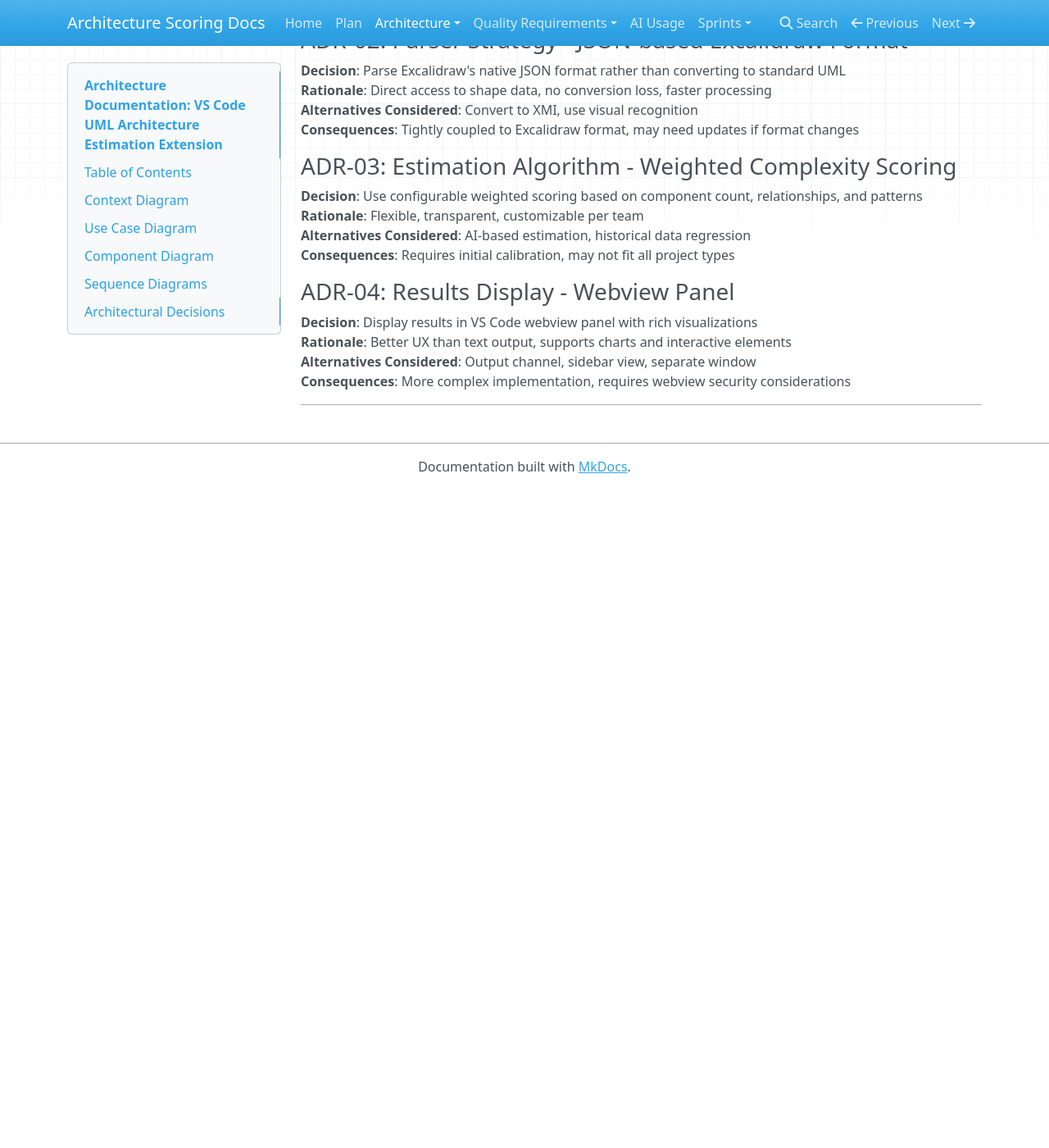
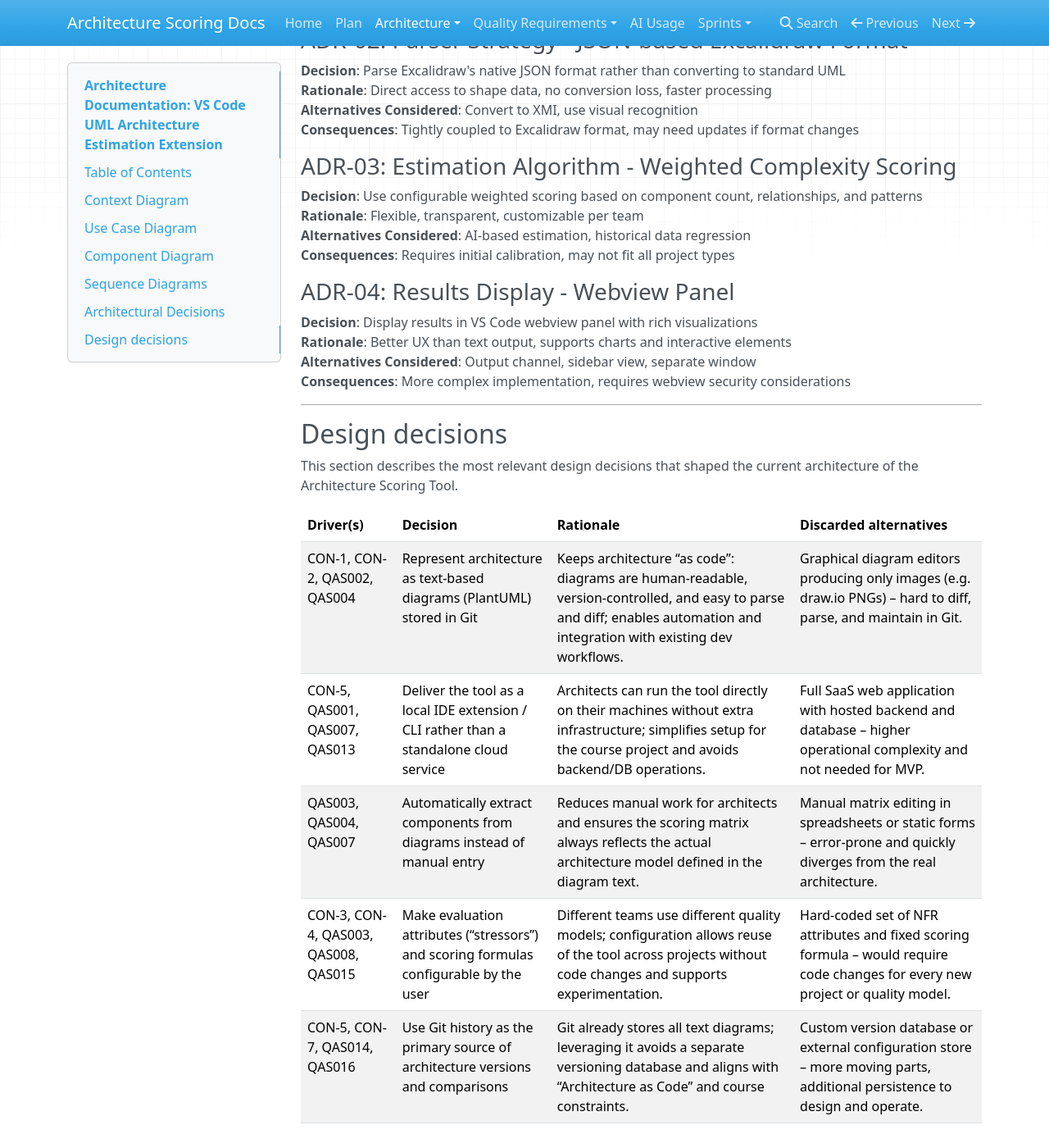
Before and after one commit to inno-itpd-nachos/add-toolling, an MkDocs documentation site: the page built from docs/architecture/architecture.md, in a window 1280 px wide and 1400 px high, scrolled down 15170 px. Shown: the whole window at 82% size. Built offline with MkDocs 1.6.1, drawn with Linux system fonts in a browser that asks for light colours; nearby versions of some CDN libraries; before the commit the page ends 15767 px from its top, so only the background shows below that.

Commit message:
add Quality Attribute Scenario Priority + constrains+ DD

```diff
--- a/docs/architecture/architecture.md
+++ b/docs/architecture/architecture.md
@@ -454,3 +454,15 @@ User Command → Command Handler → Parser → Analyzer → Estimator → Repor
 **Consequences**: More complex implementation, requires webview security considerations
 
 ---
+
+## Design decisions
+
+This section describes the most relevant design decisions that shaped the current architecture of the Architecture Scoring Tool.
+
+| Driver(s)                          | Decision                                                        | Rationale                                                                                                                                              | Discarded alternatives                                                                                   |
+|-----------------------------------|-----------------------------------------------------------------|--------------------------------------------------------------------------------------------------------------------------------------------------------|---------------------------------------------------------------------------------------------------------|
+| CON-1, CON-2, QAS002, QAS004      | Represent architecture as text-based diagrams (PlantUML) stored in Git | Keeps architecture “as code”: diagrams are human-readable, version-controlled, and easy to parse and diff; enables automation and integration with existing dev workflows. | Graphical diagram editors producing only images (e.g. draw.io PNGs) – hard to diff, parse, and maintain in Git. |
+| CON-5, QAS001, QAS007, QAS013     | Deliver the tool as a local IDE extension / CLI rather than a standalone cloud service | Architects can run the tool directly on their machines without extra infrastructure; simplifies setup for the course project and avoids backend/DB operations. | Full SaaS web application with hosted backend and database – higher operational complexity and not needed for MVP. |
+| QAS003, QAS004, QAS007           | Automatically extract components from diagrams instead of manual entry | Reduces manual work for architects and ensures the scoring matrix always reflects the actual architecture model defined in the diagram text.            | Manual matrix editing in spreadsheets or static forms – error-prone and quickly diverges from the real architecture. |
+| CON-3, CON-4, QAS003, QAS008, QAS015 | Make evaluation attributes (“stressors”) and scoring formulas configurable by the user | Different teams use different quality models; configuration allows reuse of the tool across projects without code changes and supports experimentation. | Hard-coded set of NFR attributes and fixed scoring formula – would require code changes for every new project or quality model. |
+| CON-5, CON-7, QAS014, QAS016     | Use Git history as the primary source of architecture versions and comparisons | Git already stores all text diagrams; leveraging it avoids a separate versioning database and aligns with “Architecture as Code” and course constraints. | Custom version database or external configuration store – more moving parts, additional persistence to design and operate. |
```
